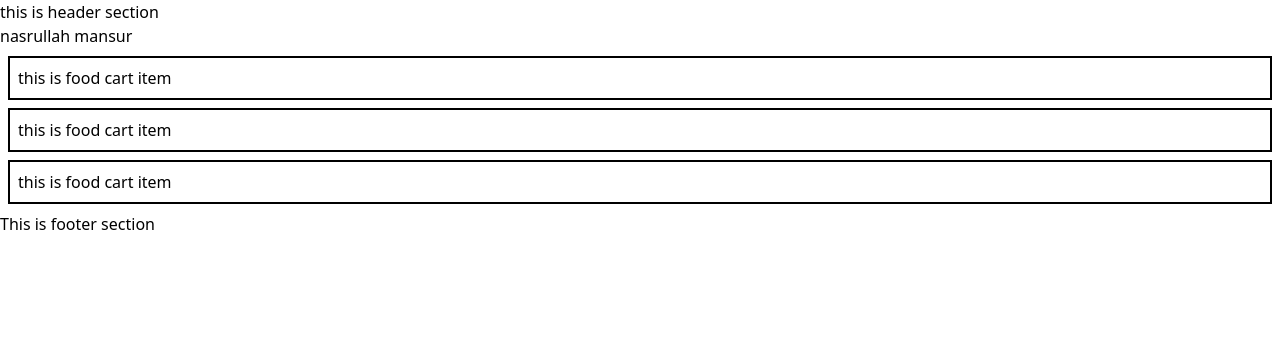
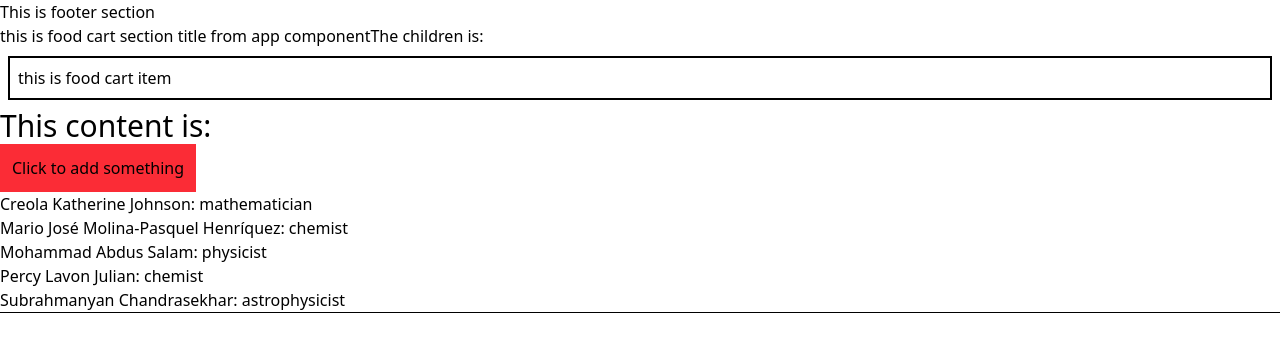
Before and after one commit to nasrullah-mansur/mern-stack-web-development-2025, a React (Vite) app: page / in a window 1280 px wide. Shown: the top 352 px of the page. Built offline with nearby package versions, Linux system fonts and the light colour scheme.

Commit message:
Class-44

```diff
--- a/src/App.tsx
+++ b/src/App.tsx
@@ -1,40 +1,39 @@
 import FoodCartItem from "./features/foodCart/FoodCartItem";
+import FoodCartSection from "./features/foodCart/FoodCartSection";
 import Footer from "./sections/Footer";
 import Header from "./sections/Header";
 
 
-const foodCartData: object[] = [
-  {
-    id: 1,
-    title: "this is food one"
-  },
-  {
-    id: 2,
-    title: "this is food one"
-  },
-  {
-    id: 3,
-    title: "this is food one"
-  }
-]
+const App = () => {
 
-const myName: string = "nasrullah mansur";
+  const myFavoriteComponent = "headerasf";
 
+  const myTitle = "this is title from app component"
 
-const App = () => {
+  const people = [
+    'Creola Katherine Johnson: mathematician',
+    'Mario José Molina-Pasquel Henríquez: chemist',
+    'Mohammad Abdus Salam: physicist',
+    'Percy Lavon Julian: chemist',
+    'Subrahmanyan Chandrasekhar: astrophysicist'
+  ];
+
+  let renderPeople = people.map(item => <li>{item}</li>)
+
   return (
     <>
-      <Header />
-      {myName}
 
+      {myFavoriteComponent == "header" ? <Header /> : <Footer />}
 
-      {foodCartData.map(item => <FoodCartItem />)}
+      <FoodCartSection title="this is food cart section title from app component">
+        <FoodCartItem />
 
+        <ul>
+          {renderPeople}
+        </ul>
+      </FoodCartSection>
 
-
-
-
-      <Footer />
+      <hr />
     </>
   )
 }
--- a/src/features/foodCart/FoodCartItem.tsx
+++ b/src/features/foodCart/FoodCartItem.tsx
@@ -1,7 +1,21 @@
 
 const FoodCartItem = () => {
+
+    let myContent = "";
+
+    let clickHandler = (data) => {
+        alert(data);
+
+    }
+
     return (
-        <div className="p-2 m-2 border-2">this is food cart item</div>
+        <div>
+            <div className="p-2 m-2 border-2">this is food cart item</div>
+
+            <h1 className="text-3xl">This content is: {myContent}</h1>
+
+            <button onClick={() => { clickHandler("this is after content document") }} className="bg-red-500 p-3 cursor-pointer">Click to add something</button>
+        </div>
     )
 }
 
--- a/src/features/foodCart/FoodCartSection.tsx
+++ b/src/features/foodCart/FoodCartSection.tsx
@@ -1,8 +1,12 @@
 
-const FoodCartSection = () => {
+const FoodCartSection = ({ title, children }) => {
+
+    // let title = props.title;
+
     return (
         <div>
-            food cart section
+            {title}
+            The children is: {children}
         </div>
     )
 }
--- a/src/sections/Header.tsx
+++ b/src/sections/Header.tsx
@@ -1,8 +1,12 @@
 
-const Header = () => {
+const Header = (props) => {
+
+    console.log(props);
+
+
     return (
         <header>
-            this is header section
+            this is header
         </header>
     )
 }
--- /dev/null
+++ b/typescript.practice.ts
@@ -0,0 +1,72 @@
+/* eslint-disable prefer-const */
+/* eslint-disable @typescript-eslint/no-unused-vars */
+
+let a: string = "my string";
+
+let b:number = 2339;
+
+let c: number[] = [1,2,3,4,5];
+
+let d: string[] = ["one", 'two'];
+
+
+type TString = string;
+
+let e: TString = "st this is my string";
+
+// type TUser = {
+//     name: string;
+//     email: string;
+//     password: string;
+//     role: "ADMIN" | "USER";
+// }
+
+interface TUser {
+    name: string;
+    email: string;
+    password: string;
+    role: "ADMIN" | "USER";
+}
+
+let obj1: TUser = {
+    name: 'nasrullah',
+    email: 'email@email.com',
+    password: '123',
+    role: "ADMIN",
+}
+
+
+let student1: TUser = {
+    name: "name",
+    email: 'email@email.com',
+    password: "123",
+    role: "USER"
+}
+
+
+let zz: string = "my string";
+
+
+
+// type IStudent = string[];
+
+// type IStudent = Array<string>;
+
+type IStudent<param> = Array<param>;
+
+let yy:IStudent<string> = ['one', 'two'];
+
+let uu:IStudent<number> = [1,2,3,4];
+
+type ICar<T> = Array<T>;
+
+type ICarObj = {
+    name: string;
+    color: string;
+    brand?: string;
+}
+
+let myCar1:ICar<ICarObj> = [{
+    name: 'abc',
+    color: 'red',
+}]
```
